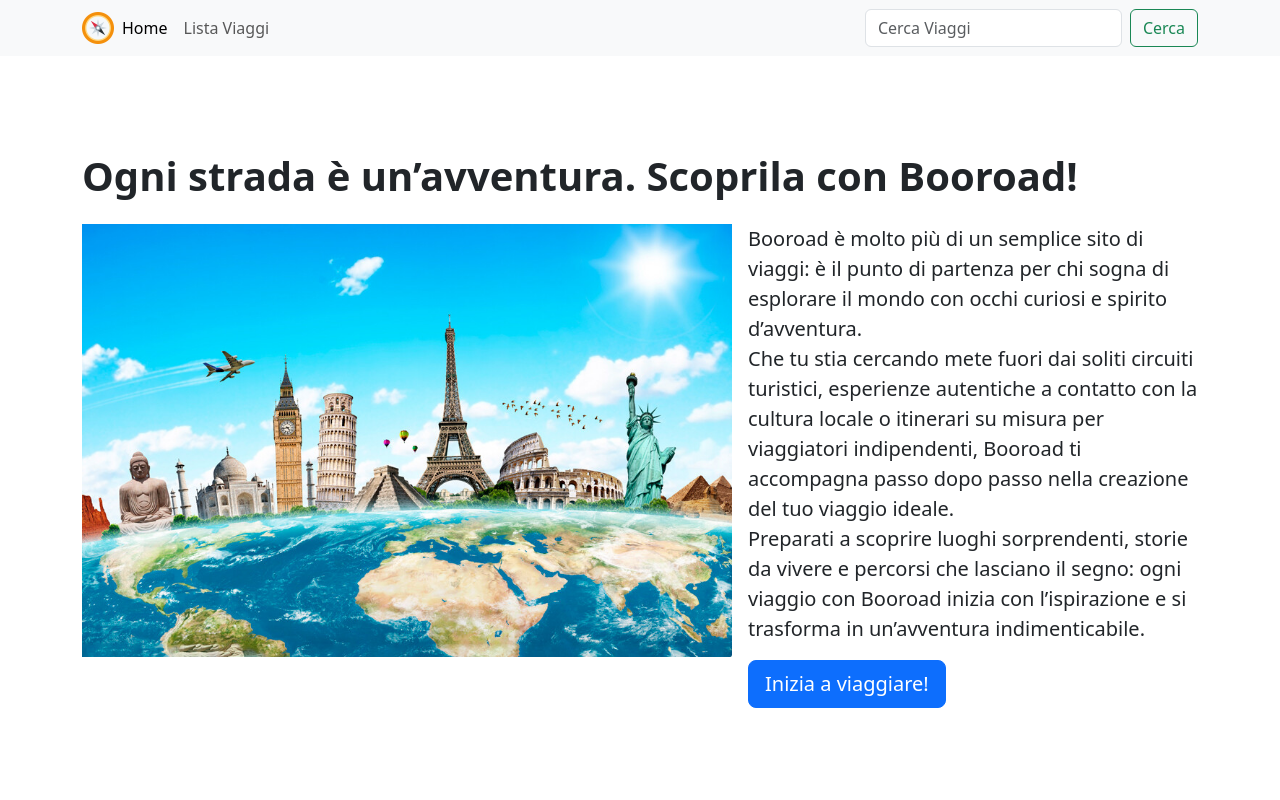
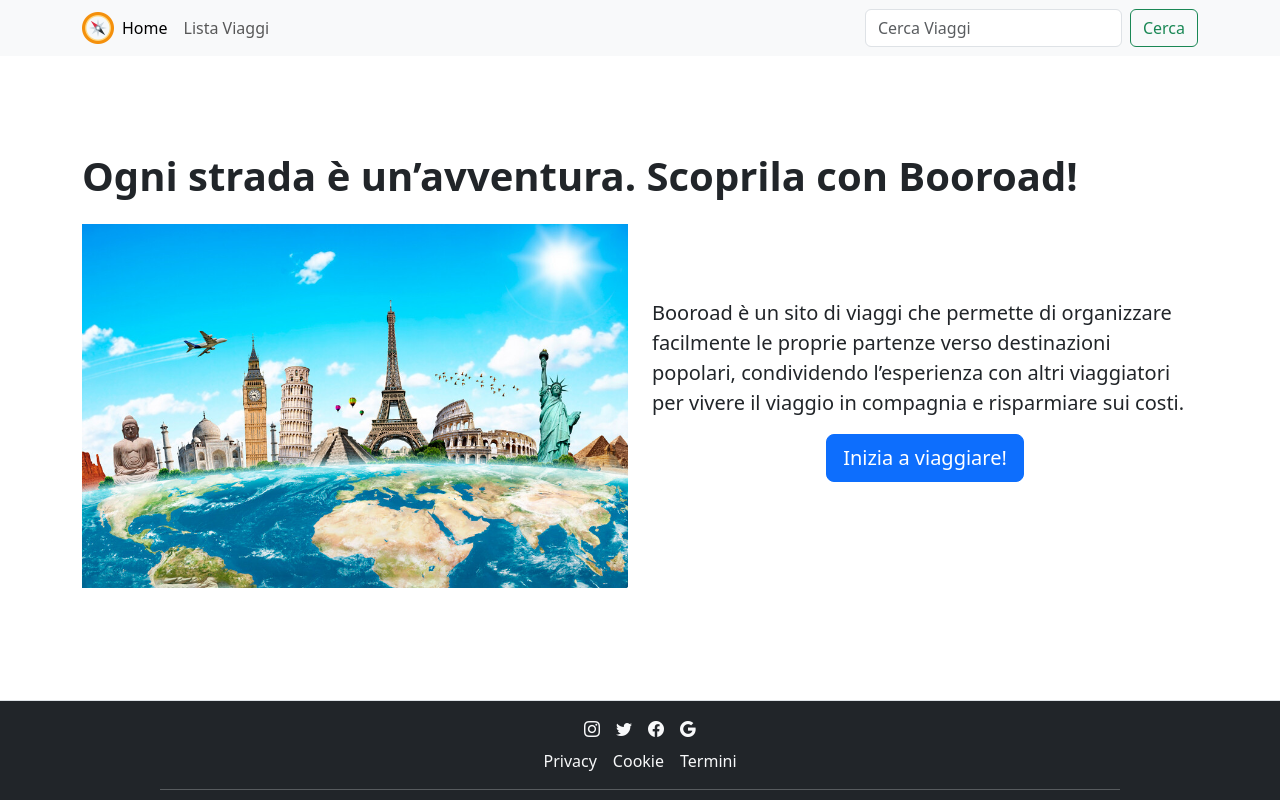
Before and after one commit to marzia-blasi/Booroad, a React (Vite) app: page / in a window 1280 px wide. Shown: the top 800 px of the page. Built offline with nearby package versions, Linux system fonts and the light colour scheme; the HTML template or start-up script is replaced by a standard one.

Commit message:
delete singletrip db, update jumbotron

```diff
--- a/src/Components/Jumbotron.jsx
+++ b/src/Components/Jumbotron.jsx
@@ -12,26 +12,18 @@
 
         <h1 className="display-6 fw-bold">Ogni strada è un’avventura. Scoprila con Booroad!</h1>
 
-        <div className="py-3">
+        <div className="row py-3 align-items-center">
 
-          <img className="img-fluid float-start me-3" width="650" src={jumbotronImage} alt="Jumbotron image" />
+          <img className="col-6" width="650" src={jumbotronImage} alt="Jumbotron image" />
 
-          <p className="fs-5 mb-5">
-            Booroad è molto più di un semplice sito di viaggi: è il punto di partenza per chi sogna di esplorare il mondo con occhi curiosi e spirito d’avventura.
+          <p className="col-6 fs-5">
 
-            <br />
-
-            Che tu stia cercando mete fuori dai soliti circuiti turistici, esperienze autentiche a contatto con la cultura locale o itinerari su misura per viaggiatori indipendenti, Booroad ti accompagna passo dopo passo nella creazione del tuo viaggio ideale.
-
-            <br />
-
-            Preparati a scoprire luoghi sorprendenti, storie da vivere e percorsi che lasciano il segno: ogni viaggio con Booroad inizia con l’ispirazione e si trasforma in un’avventura indimenticabile.
-
-            <br />
+            Booroad è un sito di viaggi che permette di organizzare facilmente le proprie partenze verso destinazioni popolari,
+             condividendo l’esperienza con altri viaggiatori per vivere il viaggio in compagnia e risparmiare sui costi.
 
             <Link to="tripslist">
 
-              <button className="btn btn-primary btn-lg my-3" type="button">Inizia a viaggiare!</button>
+              <button className="d-block mx-auto btn btn-primary btn-lg my-3" type="button">Inizia a viaggiare!</button>
 
             </Link>
 
```
Also changed, not shown: src/db/singleTrip.js (deleted, +0 -54 lines).
